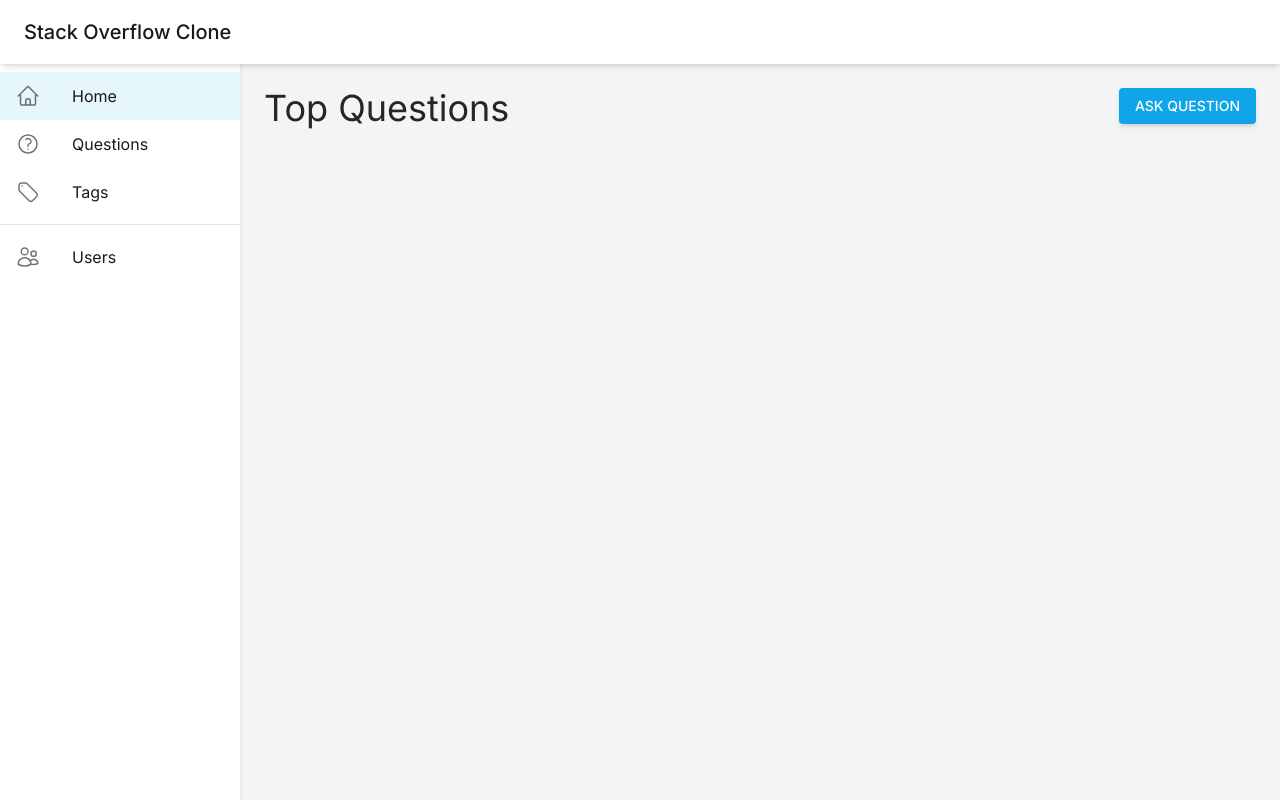
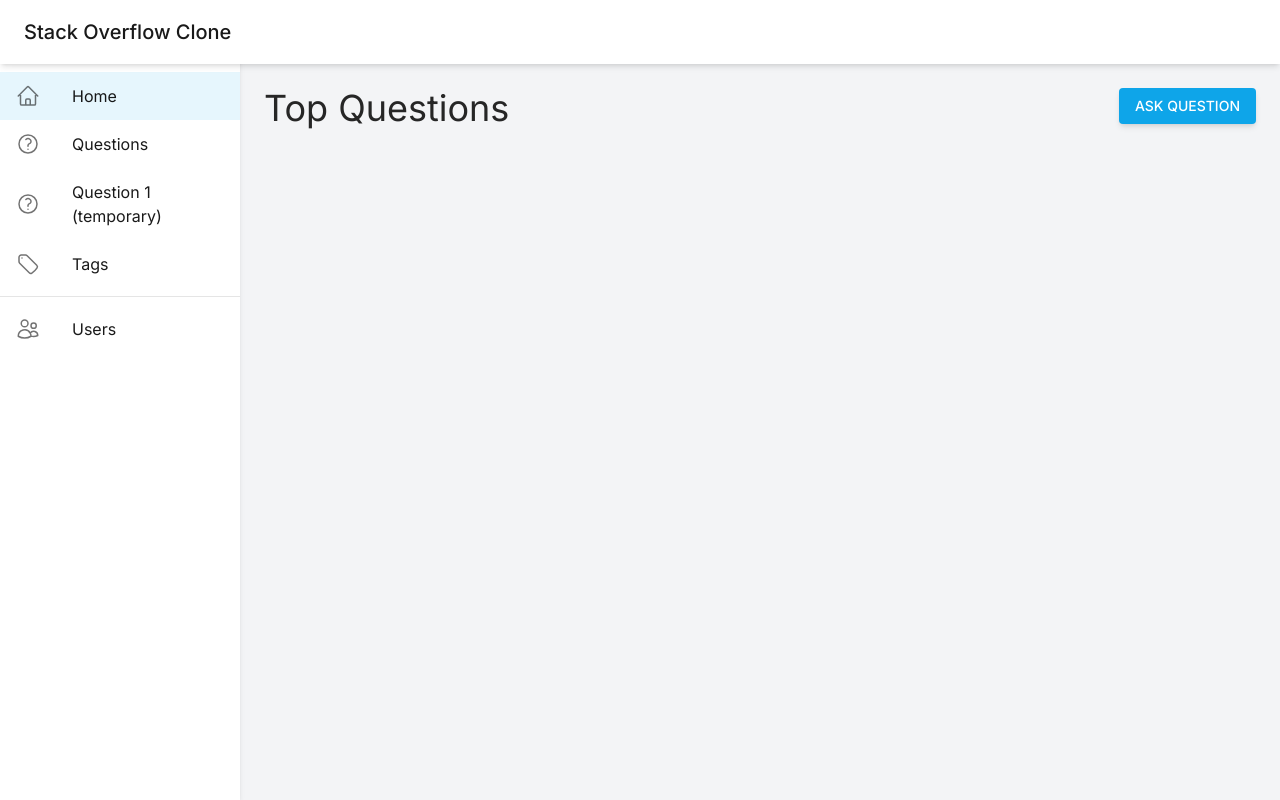
Before and after one commit to potouridisio/stack-overflow-clone, a website built with Vite: page index.html in a window 1280 px wide. Built offline with nearby package versions, Linux system fonts and the light colour scheme; files whose address does not match are found by name.

Commit message:
Temporary anchor element to facilitate question page layout

```diff
--- a/index.html
+++ b/index.html
@@ -86,6 +86,32 @@
               <li>
                 <a
                   class="flex items-center px-4 py-2 hover:bg-black/5"
+                  href="/questions/1/how-to-loop-through-an-array-in-javascript/index.html"
+                >
+                  <div class="min-w-14 shrink-0 text-black/55">
+                    <svg
+                      xmlns="http://www.w3.org/2000/svg"
+                      fill="none"
+                      viewBox="0 0 24 24"
+                      stroke-width="1.5"
+                      stroke="currentColor"
+                      class="h-6 w-6"
+                    >
+                      <path
+                        stroke-linecap="round"
+                        stroke-linejoin="round"
+                        d="M9.879 7.519c1.171-1.025 3.071-1.025 4.242 0 1.172 1.025 1.172 2.687 0 3.712-.203.179-.43.326-.67.442-.745.361-1.45.999-1.45 1.827v.75M21 12a9 9 0 1 1-18 0 9 9 0 0 1 18 0Zm-9 5.25h.008v.008H12v-.008Z"
+                      />
+                    </svg>
+                  </div>
+                  <div class="my-1 min-w-0 flex-auto">
+                    <span class="block">Question 1 (temporary)</span>
+                  </div>
+                </a>
+              </li>
+              <li>
+                <a
+                  class="flex items-center px-4 py-2 hover:bg-black/5"
                   href="/tags/"
                 >
                   <div class="min-w-14 shrink-0 text-black/55">
```
